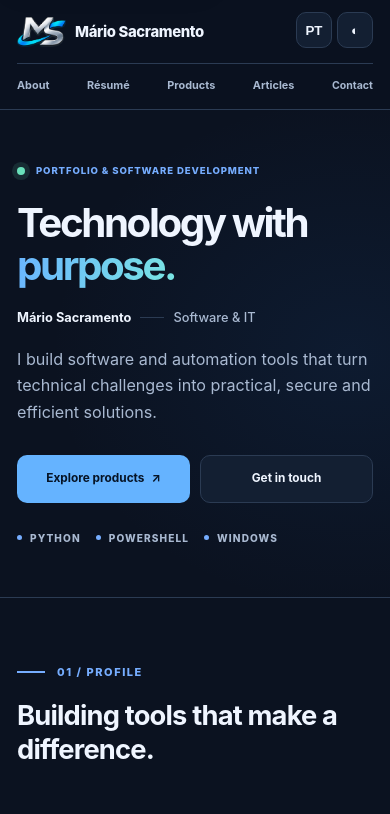
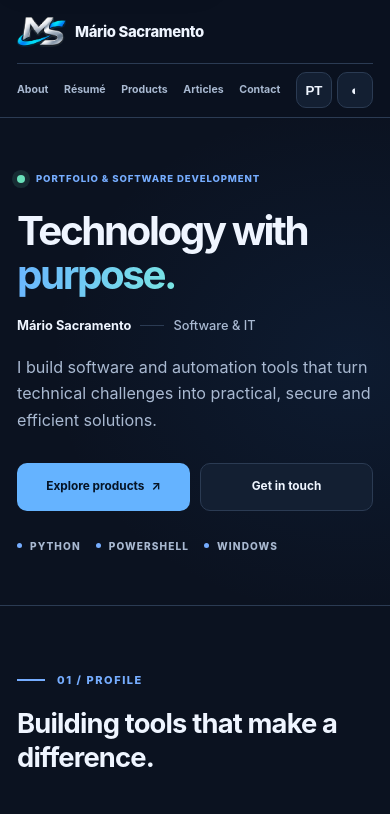
Before and after one commit to sacramento-mlp/sacramento-mlp.github.io, an Astro site: page / in a window 390 px wide. Shown: the top 814 px of the page. Built offline with nearby package versions, Linux system fonts and the light colour scheme; Astro itself is replaced by a stand-in of ours.

Commit message:
refactor(css): remove superseded mobile grid navigation and duplicate overrides

```diff
--- a/src/styles/mobile.css
+++ b/src/styles/mobile.css
@@ -11,25 +11,6 @@ body{overflow-x:hidden}
 .terminal-window{isolation:isolate}
 .hero-meta{line-height:1.4}
 @media(max-width:760px){
-  .top{position:relative}
-  .top .nav{display:grid;grid-template-columns:minmax(0,1fr) auto;grid-template-areas:"brand controls" "links links";column-gap:12px;row-gap:14px;min-height:0;padding:16px 0 12px}
-  .top .brand{grid-area:brand;gap:9px;min-width:0}
-  .top .brand-name{font-size:.94rem;overflow:hidden;text-overflow:ellipsis}
-  .top .brand-mark{flex-shrink:0;width:38px;height:38px;font-size:.91rem}
-  .top .navlinks{display:contents}
-  .top .nav-controls{grid-area:controls;display:flex;justify-content:flex-end;gap:6px}
-  .top .navlinks>a{grid-area:links;display:none}
-  .top .navlinks>a:nth-child(1),.top .navlinks>a:nth-child(2),.top .navlinks>a:nth-child(3),.top .navlinks>a:nth-child(4){display:inline-flex}
-  .top .nav{grid-template-rows:auto auto}
-  .top .navlinks>a{grid-row:2;align-self:center;font-size:.8rem;white-space:nowrap;padding:4px 0}
-  .top .navlinks>a:nth-child(1){grid-column:1;justify-self:start}
-  .top .navlinks>a:nth-child(2){grid-column:1;justify-self:center}
-  .top .navlinks>a:nth-child(3){grid-column:2;justify-self:start}
-  .top .navlinks>a:nth-child(4){grid-column:2;justify-self:end}
-  .top .nav{grid-template-columns:minmax(0,1fr) minmax(0,1fr)}
-  .top .nav-controls{grid-column:2}
-  .top .navlinks>a:nth-child(2){transform:translateX(18%)}
-  .top .navlinks>a:nth-child(3){transform:translateX(-12%)}
   .hero-shell .hero-grid{display:flex;flex-direction:column;align-items:stretch;gap:22px;min-height:0;padding-top:52px;padding-bottom:50px}
   .hero-shell .hero h1{font-size:clamp(2.65rem,10vw,4.2rem);line-height:1.09;letter-spacing:-.06em;margin:20px 0 15px}
   .hero-shell .hero .lead{font-size:1rem;line-height:1.75;margin:16px 0}
@@ -56,25 +37,11 @@ body{overflow-x:hidden}
   .contact-inner{padding-top:60px;padding-bottom:60px}
 }
 @media(max-width:390px){
-  .top .brand-name{font-size:.83rem}
-  .top .navlinks>a{font-size:.72rem}
-  .top .navlinks>a:nth-child(2){transform:translateX(8%)}
-  .top .navlinks>a:nth-child(3){transform:translateX(-6%)}
   .hero-shell .hero h1{font-size:2.55rem}
 }
 
 
-/* Keep all four mobile navigation links in a single, non-overlapping row. */
-@media(max-width:760px){
-.top .nav{display:flex;flex-direction:column;align-items:stretch;gap:10px;position:relative;padding:15px 0 13px}
-.top .brand{align-self:flex-start;max-width:calc(100% - 104px);min-height:38px}
-.top .navlinks{display:flex;align-items:center;justify-content:space-between;gap:6px;width:100%;flex-wrap:nowrap}
-.top .navlinks>a,.top .navlinks>a:nth-child(1),.top .navlinks>a:nth-child(2),.top .navlinks>a:nth-child(3),.top .navlinks>a:nth-child(4){display:inline-block;grid-area:auto;grid-row:auto;grid-column:auto;transform:none;justify-self:auto;align-self:auto;padding:5px 0;font-size:clamp(.68rem,2.7vw,.85rem);white-space:nowrap}
-.top .nav-controls{position:absolute;right:0;top:14px;display:flex;gap:5px;width:auto}
-}
-
-
-/* v0.3.2 — intentional mobile composition, not a shrunken desktop */
+/* Mobile navigation and intentional compact composition */
 @media(max-width:760px){
   .top .nav{gap:0;padding:13px 0 0}
   .top .brand{margin-bottom:12px}
```
